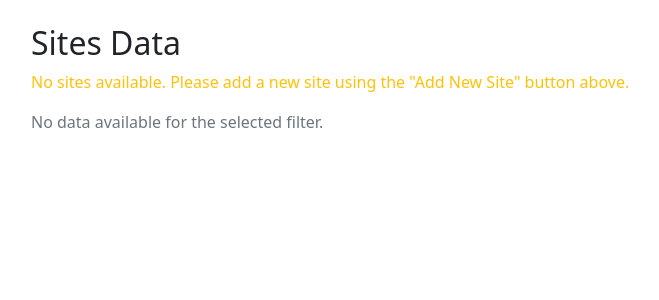
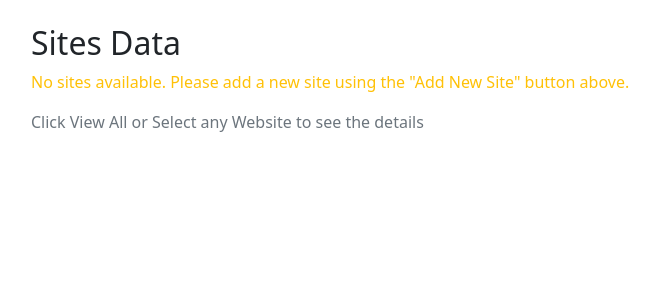
Before and after one commit to samiulhuda360/flask_with_socketio, a Flask app: page /site-manager in a window 1280 px wide. Shown: the part 66-366 px from the top of the page, without its empty margins (51-710 px from the left). Run offline with Flask 3, Linux system fonts and the light colour scheme; the visitor is signed in with stand-in values (Sample User, id 1); data that the repository does not hold is empty.

Commit message:
Database Debug

```diff
--- a/templates/site_manager.html
+++ b/templates/site_manager.html
@@ -115,7 +115,7 @@
                 </tbody>
             </table>
         {% else %}
-            <p class="text-muted">No data available for the selected filter.</p>
+            <p class="text-muted">Click View All or Select any Website to see the details</p>
         {% endif %}
     </div>
 
```
